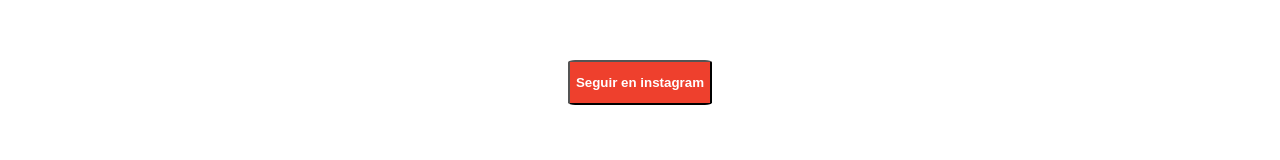
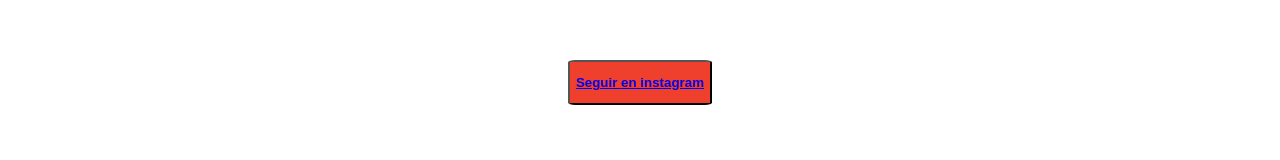
Before and after one commit to cadavincito/mujerTIC, a plain HTML site: page index.html in a window 1280 px wide. Shown: the part 6988-7148 px from the top of the page. Drawn offline with Linux system fonts and the light colour scheme; a web font is replaced by a local one.

Commit message:
aaaaaccc

```diff
--- a/index.html
+++ b/index.html
@@ -119,7 +119,7 @@
 
          <!-- instagram -->
          <div id="seccion" style="background-color: #ffffff;width: 40%; padding-bottom:36px;">
-            <Button style="background-color: #ee402d;color: white; font-weight: 800;height: 45px;border-radius: 5%;">Seguir en instagram</Button>
+            <Button style="background-color: #ee402d;color: white; font-weight: 800;height: 45px;border-radius: 5%;"><a href="https://www.instagram.com/mujerticlatam/">Seguir en instagram</a></Button>
         </div>
 
     </main>
```
